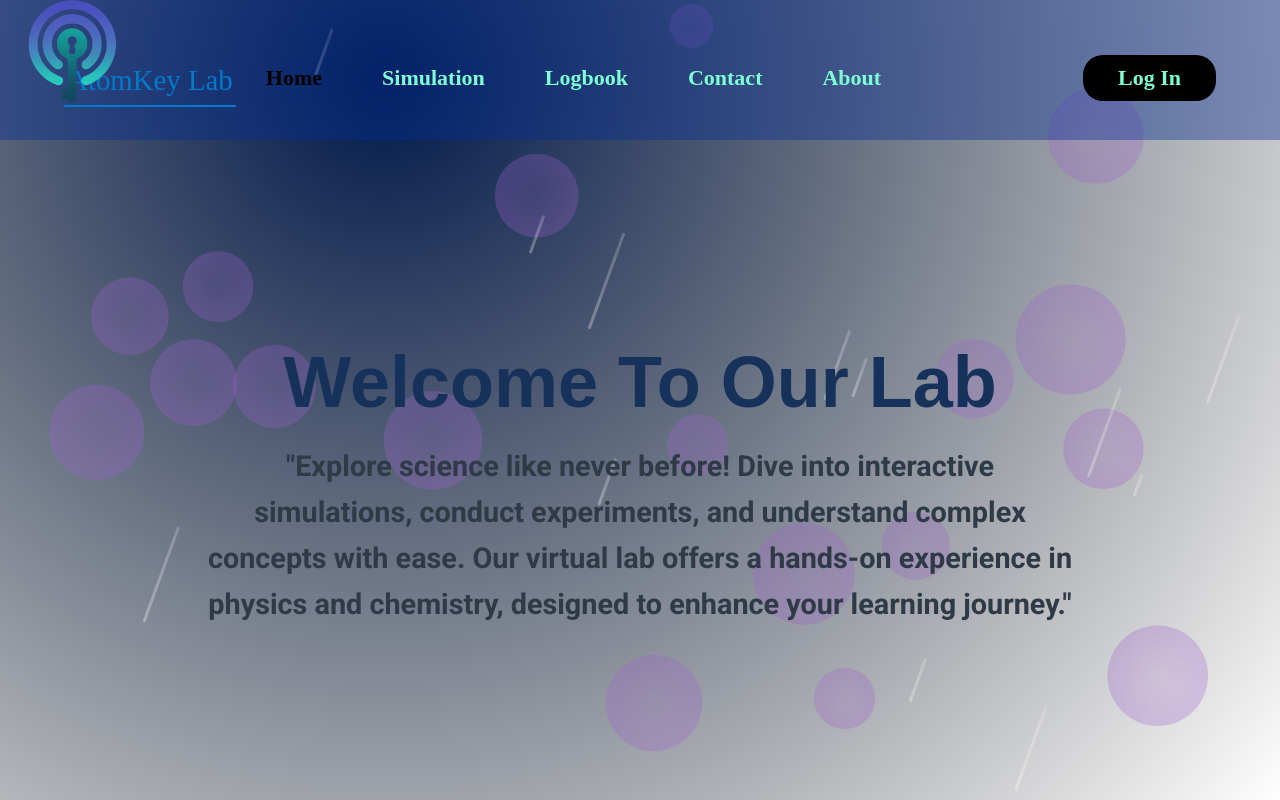
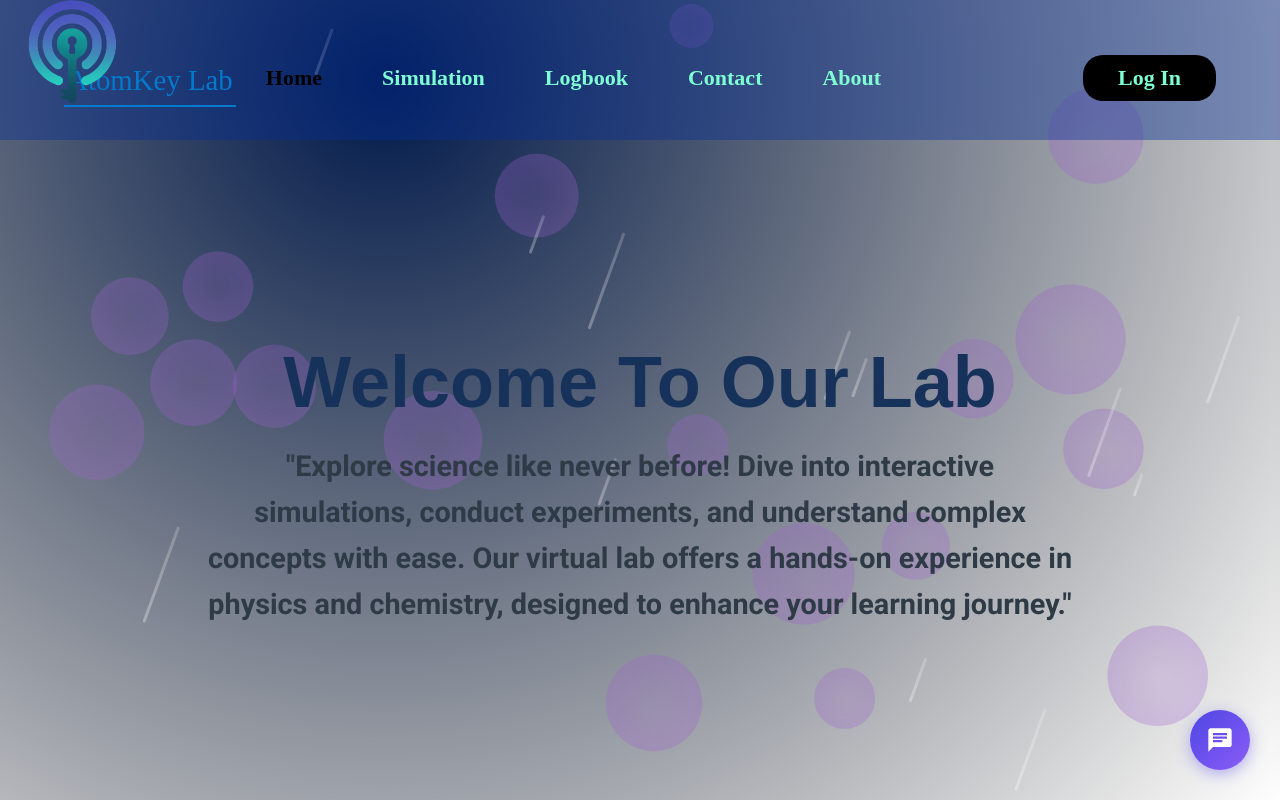
Before and after one commit to AtomKey-Lab/ExperimentHub, a React (Create React App) app: page / in a window 1280 px wide. Shown: the top 800 px of the page. Built offline with nearby package versions, Linux system fonts and the light colour scheme.

Commit message:
home page chatbot added

```diff
--- a/src/components/ChatBot/ChatBot.css
+++ b/src/components/ChatBot/ChatBot.css
@@ -410,3 +410,40 @@
     transform: translateY(0);
   }
 }
+
+
+
+
+
+/* Add these to your existing ChatBot.css file */
+
+/* When in sidebar mode, adjust container styles */
+.chat-sidebar .gemini-chat-container {
+  width: 100%;
+  height: 100%;
+  max-width: none;
+  margin: 0;
+  border-radius: 0;
+}
+
+/* Ensure the chat interface takes up full height */
+.chat-sidebar .chat-interface {
+  display: flex;
+  flex-direction: column;
+  height: 100vh;
+}
+
+/* Make the messages area flexible */
+.chat-sidebar .chat-messages {
+  flex: 1;
+  overflow-y: auto;
+}
+
+/* Fix the input at the bottom */
+.chat-sidebar .chat-input-form {
+  position: sticky;
+  bottom: 0;
+  background: white;
+  padding: 15px;
+  border-top: 1px solid #eaeaea;
+}
--- a/src/components/ChatBot/ChatBot.js
+++ b/src/components/ChatBot/ChatBot.js
@@ -237,7 +237,7 @@ const ChatBot = () => {
             <input
               type="text"
               className="chat-input"
-              placeholder={userName ? "Type a message..." : "Your name"}
+              placeholder={"Type Query Here...."}
               value={inputText}
               onChange={(e) => setInputText(e.target.value)}
               autoFocus
--- a/src/view/App/App.css
+++ b/src/view/App/App.css
@@ -76,3 +76,108 @@
       transform: translateX(0);
     }
   }
+
+
+
+
+
+
+
+
+
+
+
+  /* Keep your existing App.css styles */
+
+/* ChatBot button styling */
+.app-wrapper {
+  position: relative;
+  min-height: 100vh;
+}
+
+.chat-button {
+  position: fixed;
+  bottom: 30px;
+  right: 30px;
+  width: 60px;
+  height: 60px;
+  border-radius: 50%;
+  background: linear-gradient(135deg, #4f46e5, #8b5cf6);
+  box-shadow: 0 4px 15px rgba(79, 70, 229, 0.4);
+  display: flex;
+  justify-content: center;
+  align-items: center;
+  cursor: pointer;
+  z-index: 999;
+  transition: all 0.3s cubic-bezier(0.175, 0.885, 0.32, 1.275);
+}
+
+.chat-button:hover {
+  transform: scale(1.05);
+  box-shadow: 0 6px 20px rgba(79, 70, 229, 0.5);
+}
+
+.chat-button.active {
+  background: linear-gradient(135deg, #ef4444, #f97316);
+  transform: rotate(90deg);
+}
+
+.chat-icon, .close-icon {
+  width: 28px;
+  height: 28px;
+  color: white;
+  transition: transform 0.3s ease;
+}
+
+.chat-button:hover .chat-icon {
+  transform: scale(1.1);
+}
+
+/* ChatBot sidebar styling */
+.chat-sidebar {
+  position: fixed;
+  top: 0;
+  right: -400px;
+  width: 380px;
+  height: 100vh;
+  background-color: #fff;
+  box-shadow: -5px 0 25px rgba(0, 0, 0, 0.1);
+  transition: right 0.4s cubic-bezier(0.175, 0.885, 0.32, 1.275);
+  z-index: 998;
+  overflow: hidden;
+  border-radius: 20px 0 0 20px;
+}
+
+.chat-sidebar.open {
+  right: 0;
+}
+
+/* Animation for the chat button */
+@keyframes pulse {
+  0% {
+    box-shadow: 0 0 0 0 rgba(79, 70, 229, 0.6);
+  }
+  70% {
+    box-shadow: 0 0 0 15px rgba(79, 70, 229, 0);
+  }
+  100% {
+    box-shadow: 0 0 0 0 rgba(79, 70, 229, 0);
+  }
+}
+
+.chat-button:not(.active)::after {
+  content: '';
+  position: absolute;
+  border-radius: 50%;
+  width: 100%;
+  height: 100%;
+  animation: pulse 2s infinite;
+  z-index: -1;
+}
+
+/* Make sure the ChatBot component takes up the full height of the sidebar */
+.chat-sidebar .gemini-chat-container {
+  height: 100%;
+  border-radius: 0;
+  box-shadow: none;
+}
--- a/src/view/App/App.jsx
+++ b/src/view/App/App.jsx
@@ -1,18 +1,23 @@
-import React from 'react';
+import React, { useState } from 'react';
 import './App.css';
 import Navbar from '../../components/navbar/navbar';
 import Footer from '../../components/footer/footer';
 import { imagesData } from '../../config/appimages';
-import Background from '../../components/background/Background';  // Import Background component
+import Background from '../../components/background/Background';
+import ChatBot from '../../components/ChatBot/ChatBot'; // Import your ChatBot component
 
 function App() {
+  const [chatOpen, setChatOpen] = useState(false);
+
+  const toggleChat = () => {
+    setChatOpen(!chatOpen);
+  };
+
   return (
-    <div>
+    <div className="app-wrapper">
       <Navbar />
       <div className='App-body'>
-
         <div className="app-body-container">
-
           <div className="app-body-div1">
             <h1 className='home-header'>Welcome To Our Lab</h1>
             <p className='home-para'>
@@ -21,13 +26,30 @@ function App() {
             </p>
           </div>
         </div>
-        {/* Add Background Component */}
         <Background />
       </div>
+      <Footer />
 
+      {/* ChatBot Button */}
+      <div
+        className={`chat-button ${chatOpen ? 'active' : ''}`}
+        onClick={toggleChat}
+      >
+        {chatOpen ?
+          <svg className="close-icon" viewBox="0 0 24 24" fill="currentColor">
+            <path d="M19 6.41L17.59 5 12 10.59 6.41 5 5 6.41 10.59 12 5 17.59 6.41 19 12 13.41 17.59 19 19 17.59 13.41 12z"/>
+          </svg>
+          :
+          <svg className="chat-icon" viewBox="0 0 24 24" fill="currentColor">
+            <path d="M20 2H4c-1.1 0-1.99.9-1.99 2L2 22l4-4h14c1.1 0 2-.9 2-2V4c0-1.1-.9-2-2-2zM6 9h12v2H6V9zm8 5H6v-2h8v2zm4-6H6V6h12v2z"/>
+          </svg>
+        }
+      </div>
 
-
-      <Footer />
+      {/* ChatBot Sidebar */}
+      <div className={`chat-sidebar ${chatOpen ? 'open' : ''}`}>
+        <ChatBot />
+      </div>
     </div>
   );
 }
```
Lines whose indentation alone changed are shown as unchanged.
